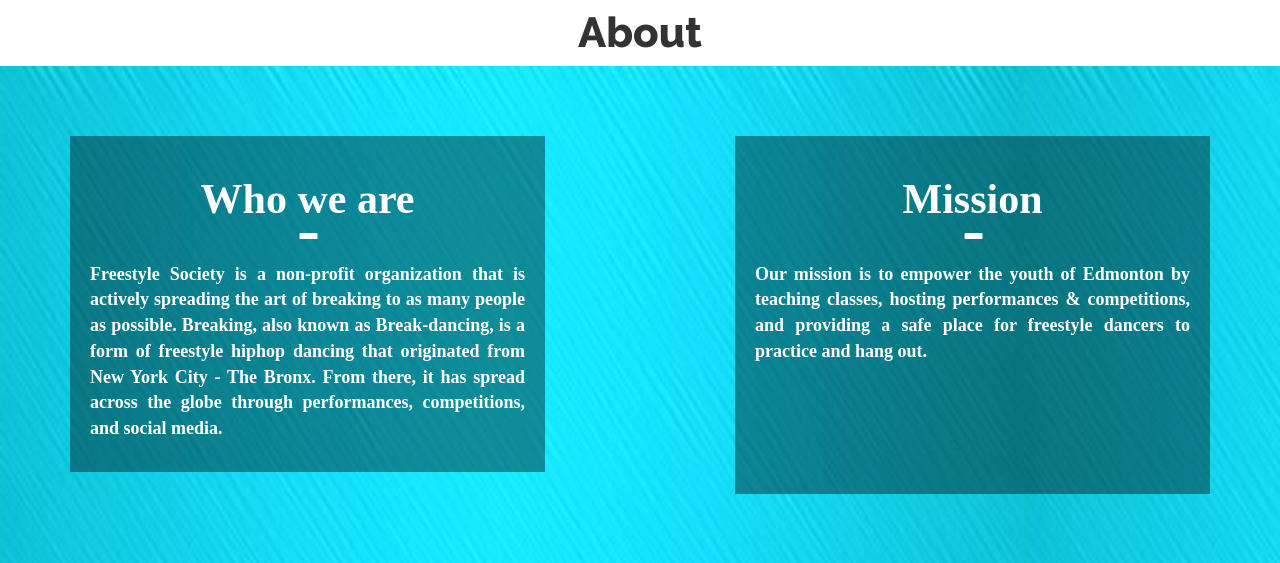
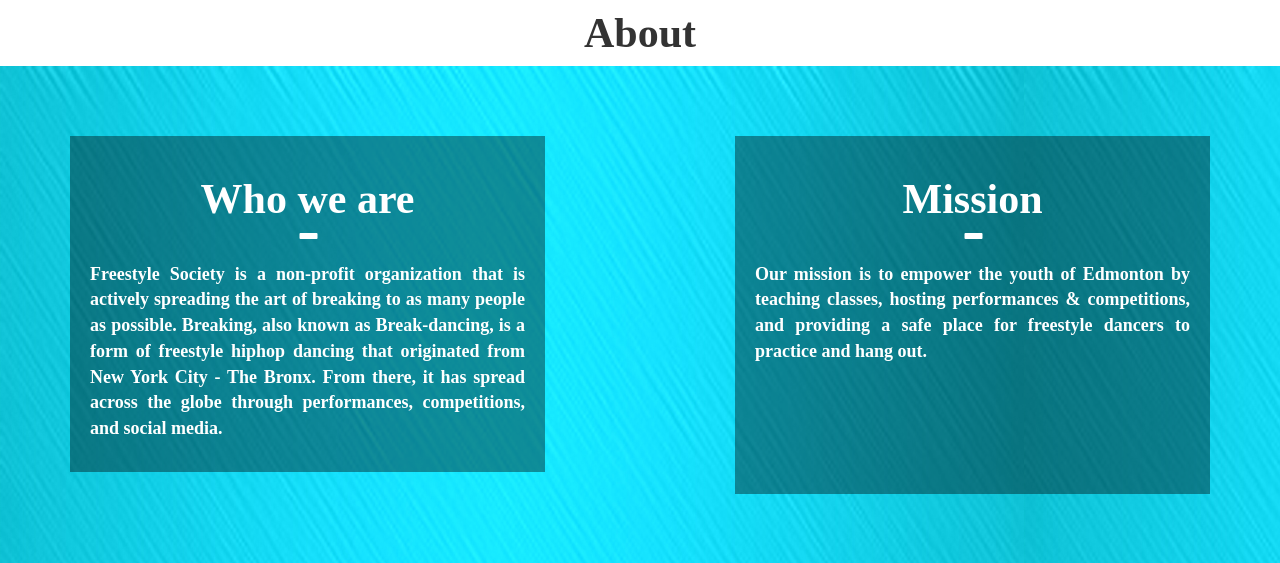
Before and after one commit to linhub15/freestyle-movement-site, a PHP site: page /about-mission.html in a window 1280 px wide. Shown: the part 1010-1573 px from the top of the page. Run offline with PHP 8.4, Linux system fonts and the light colour scheme; some libraries are stand-ins or nearby versions; some web fonts are replaced.

Commit message:
update h1 on about-mission page

```diff
--- a/css/about-mission-page.css
+++ b/css/about-mission-page.css
@@ -15,13 +15,11 @@ h1{
 h2{
 	font-weight: bold;
 	font-size: 32px;
-
 }
 
 .about-heading h1{
 	margin-top: 10px;
 	margin-bottom: 10px;
-	font-family: "Raleway-ExtraBold";
 }
 
 .glyphDivider{
```
